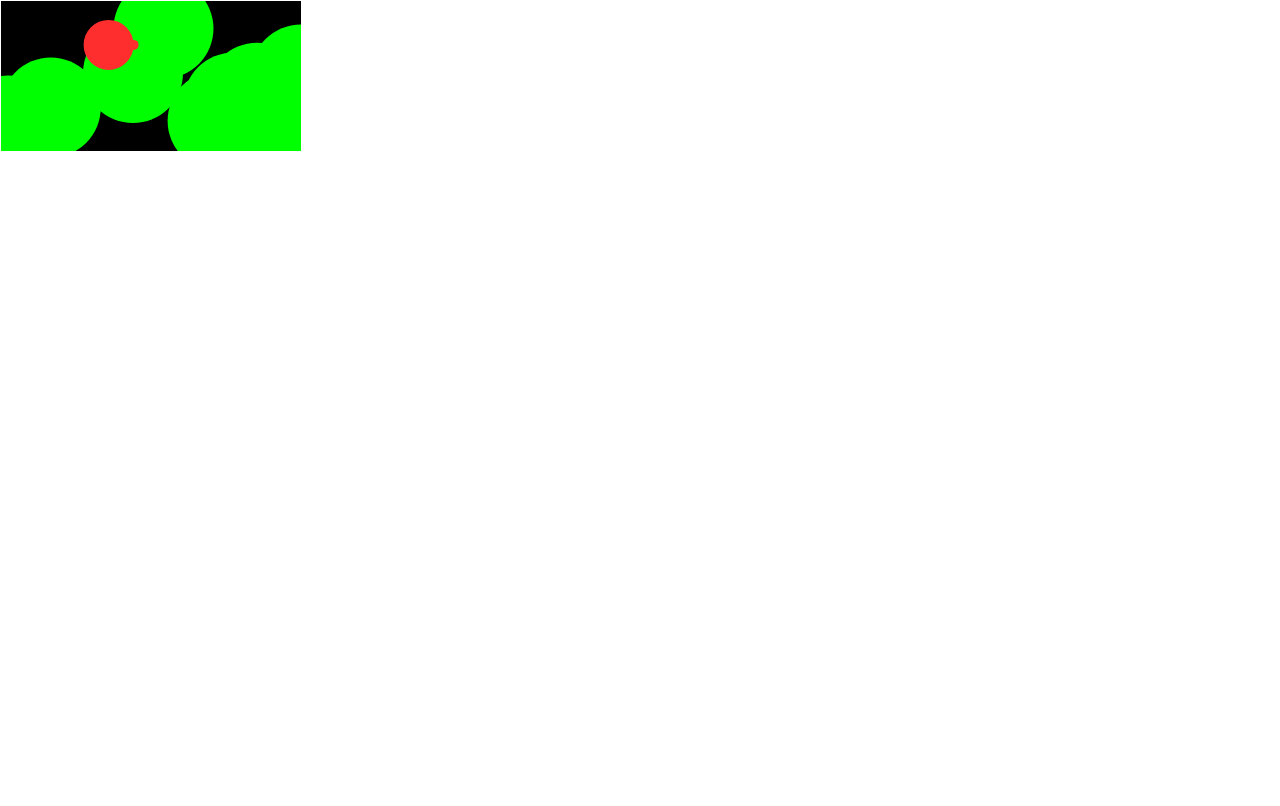
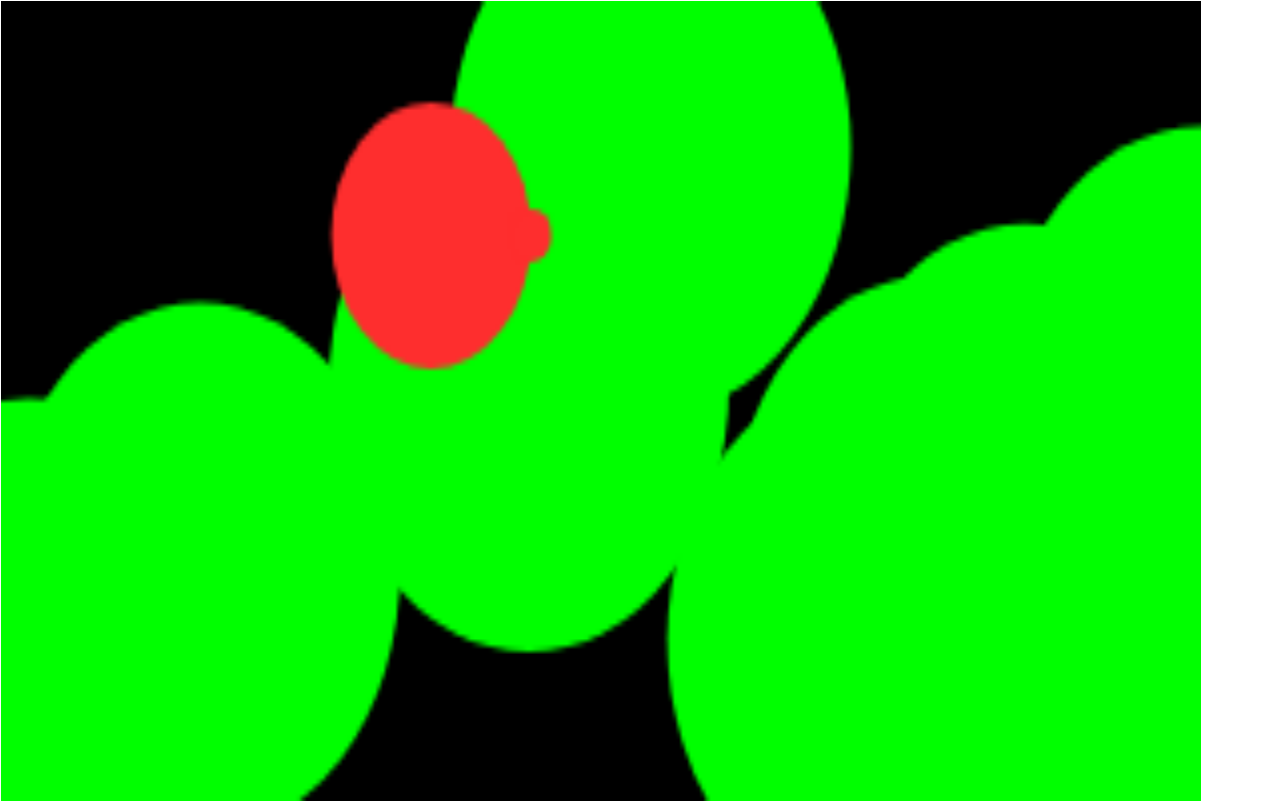
Before and after one commit to Faeylayn/Faeylayn.github.io, a website: page index.html in a window 1280 px wide. Drawn offline with Linux system fonts and the light colour scheme.

Commit message:
Attempting Styling

```diff
--- a/asteroids.css
+++ b/asteroids.css
@@ -2,6 +2,6 @@
   background: black;
   border: 1px solid white;
   margin: auto;
-  height: 800;
-  width: 1200;
+  height: 800px;
+  width: 1200px;
 }
```
